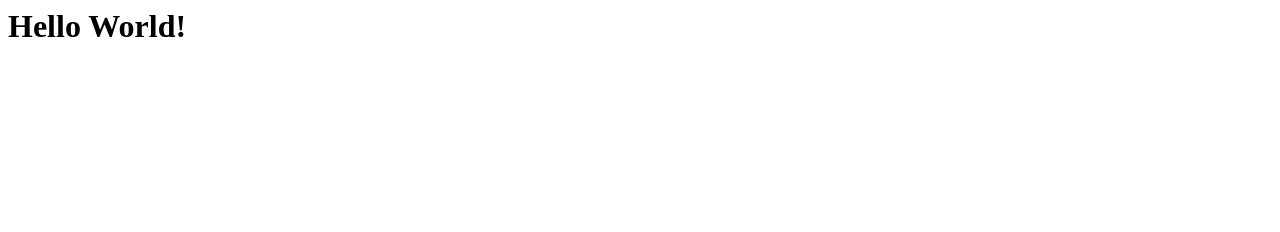
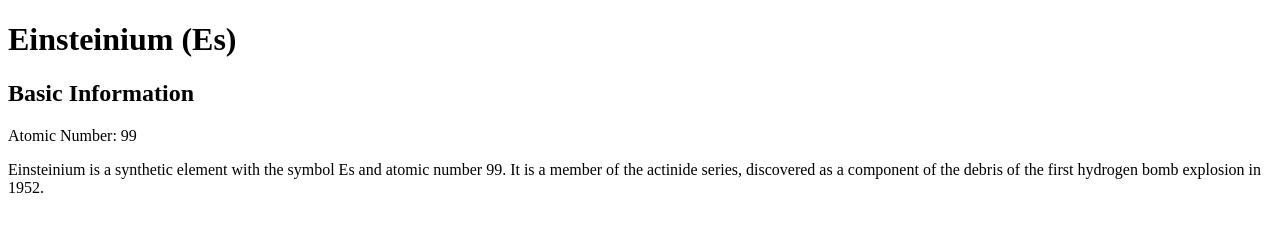
Before and after one commit to Audiofool934/Audioshow, a plain HTML site: page index.html in a window 1280 px wide. Drawn offline with Linux system fonts and the light colour scheme.

Commit message:
update index.html

```diff
--- a/index.html
+++ b/index.html
@@ -1 +1,18 @@
-<h1>Hello World!</h1>
+<!DOCTYPE html>
+<html lang="en">
+<head>
+    <meta charset="UTF-8">
+    <meta name="viewport" content="width=device-width, initial-scale=1.0">
+    <title>Einsteinium Element</title>
+</head>
+<body>
+    <header>
+        <h1>Einsteinium (Es)</h1>
+    </header>
+    <section>
+        <h2>Basic Information</h2>
+        <p>Atomic Number: 99</p>
+        <p>Einsteinium is a synthetic element with the symbol Es and atomic number 99. It is a member of the actinide series, discovered as a component of the debris of the first hydrogen bomb explosion in 1952.</p>
+    </section>
+</body>
+</html>
```
